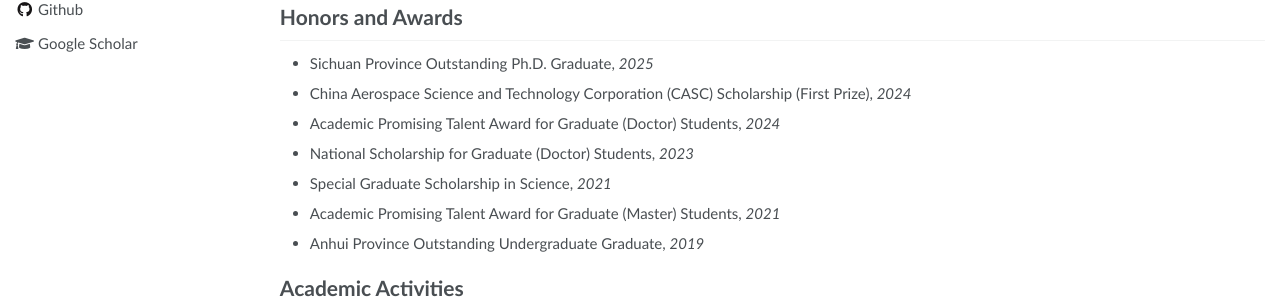
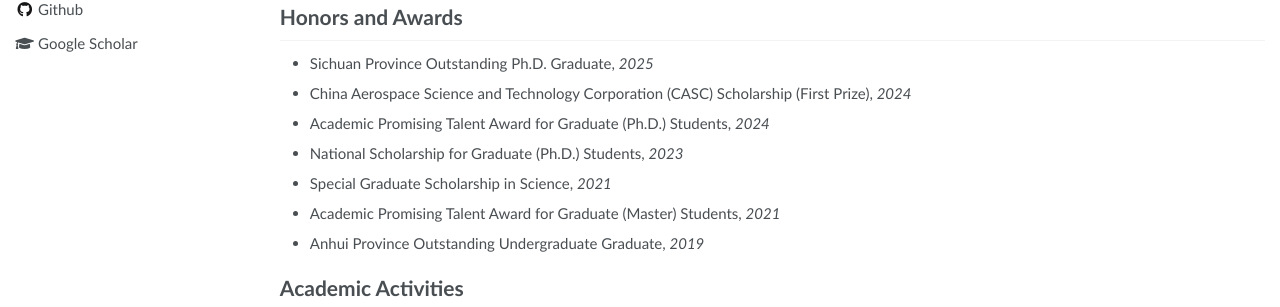
Before and after one commit to zhongchengwu/zhongchengwu.github.io, a Jekyll site: the page built from _pages/about.md, in a window 1280 px wide and 900 px high, scrolled down 1023 px. Shown: the part 540-847 px from the top of the window. Built offline with Jekyll 4.4.1, drawn with Linux system fonts in a browser that asks for light colours.

Commit message:
Update about.md

```diff
--- a/_pages/about.md
+++ b/_pages/about.md
@@ -80,8 +80,8 @@ My research interests include high-dimensional image processing, image fusion, t
 # Honors and Awards
 - Sichuan Province Outstanding Ph.D. Graduate, *2025*
 - China Aerospace Science and Technology Corporation (CASC) Scholarship (First Prize), *2024*
-- Academic Promising Talent Award for Graduate (Doctor) Students, *2024*
-- National Scholarship for Graduate (Doctor) Students, *2023*
+- Academic Promising Talent Award for Graduate (Ph.D.) Students, *2024*
+- National Scholarship for Graduate (Ph.D.) Students, *2023*
 - Special Graduate Scholarship in Science, *2021*
 - Academic Promising Talent Award for Graduate (Master) Students, *2021*
 - Anhui Province Outstanding Undergraduate Graduate, *2019*
```
